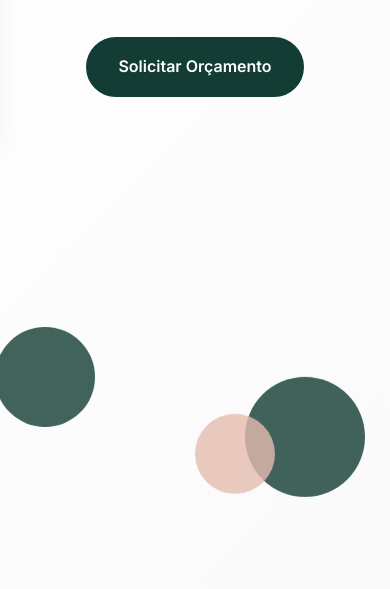
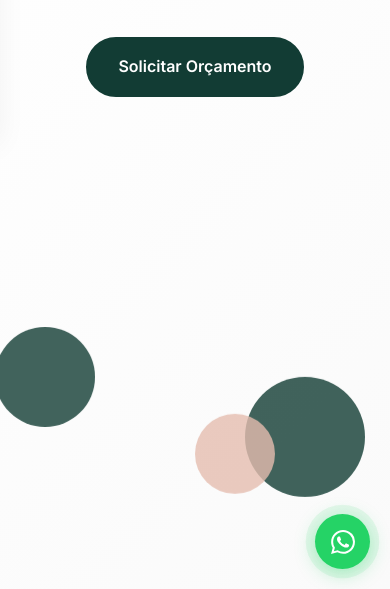
Before and after one commit to fiacacio/lauralisdesign, a plain HTML site: page index.html in a window 390 px wide. Shown: the part 255-844 px from the top of the page. Drawn offline with nearby package versions, Linux system fonts and the light colour scheme.

Commit message:
Add files via upload

```diff
--- a/index.html
+++ b/index.html
@@ -139,7 +139,7 @@
                     </div>
                     <div class="contact-item">
                         <h3>📱 WhatsApp</h3>
-                        <p>(11) 99999-9999</p>
+                        <p>(19) 98955-9119</p>
                     </div>
                     <div class="contact-item">
                         <h3>📍 Endereço</h3>
@@ -162,6 +162,17 @@
         </div>
     </section>
 
+    <!-- WhatsApp Button -->
+    <a href="https://wa.me/5519989559119?text=Olá! Gostaria de saber mais sobre os serviços da Laura Lis Design de Interiores."
+       class="whatsapp-button"
+       target="_blank"
+       rel="noopener noreferrer"
+       aria-label="Conversar no WhatsApp">
+        <svg width="24" height="24" viewBox="0 0 24 24" fill="currentColor">
+            <path d="M17.472 14.382c-.297-.149-1.758-.867-2.03-.967-.273-.099-.471-.148-.67.15-.197.297-.768.966-.94 1.164-.173.199-.347.223-.644.075-.297-.15-1.255-.463-2.39-1.475-.883-.788-1.48-1.761-1.653-2.059-.173-.297-.018-.458.13-.606.134-.133.298-.347.446-.52.149-.174.198-.298.298-.497.099-.198.05-.371-.025-.52-.075-.149-.669-1.612-.916-2.207-.242-.579-.487-.5-.669-.51-.173-.008-.371-.01-.57-.01-.198 0-.52.074-.792.372-.272.297-1.04 1.016-1.04 2.479 0 1.462 1.065 2.875 1.213 3.074.149.198 2.096 3.2 5.077 4.487.709.306 1.262.489 1.694.625.712.227 1.36.195 1.871.118.571-.085 1.758-.719 2.006-1.413.248-.694.248-1.289.173-1.413-.074-.124-.272-.198-.57-.347m-5.421 7.403h-.004a9.87 9.87 0 01-5.031-1.378l-.361-.214-3.741.982.998-3.648-.235-.374a9.86 9.86 0 01-1.51-5.26c.001-5.45 4.436-9.884 9.888-9.884 2.64 0 5.122 1.03 6.988 2.898a9.825 9.825 0 012.893 6.994c-.003 5.45-4.437 9.884-9.885 9.884m8.413-18.297A11.815 11.815 0 0012.05 0C5.495 0 .16 5.335.157 11.892c0 2.096.547 4.142 1.588 5.945L.057 24l6.305-1.654a11.882 11.882 0 005.683 1.448h.005c6.554 0 11.89-5.335 11.893-11.893A11.821 11.821 0 0020.885 3.488"/>
+        </svg>
+    </a>
+
     <!-- Footer -->
     <footer class="footer">
         <div class="container">
--- a/styles.css
+++ b/styles.css
@@ -431,6 +431,49 @@ body {
     min-height: 120px;
 }
 
+/* WhatsApp Button */
+.whatsapp-button {
+    position: fixed;
+    bottom: 30px;
+    right: 30px;
+    width: 60px;
+    height: 60px;
+    background: #25D366;
+    color: white;
+    border-radius: 50%;
+    display: flex;
+    align-items: center;
+    justify-content: center;
+    text-decoration: none;
+    box-shadow: 0 4px 20px rgba(37, 211, 102, 0.4);
+    transition: all 0.3s ease;
+    z-index: 1000;
+    animation: pulse 2s infinite;
+}
+
+.whatsapp-button:hover {
+    transform: scale(1.1);
+    box-shadow: 0 6px 25px rgba(37, 211, 102, 0.6);
+    color: white;
+}
+
+.whatsapp-button svg {
+    width: 28px;
+    height: 28px;
+}
+
+@keyframes pulse {
+    0% {
+        box-shadow: 0 4px 20px rgba(37, 211, 102, 0.4);
+    }
+    50% {
+        box-shadow: 0 4px 20px rgba(37, 211, 102, 0.4), 0 0 0 10px rgba(37, 211, 102, 0.1);
+    }
+    100% {
+        box-shadow: 0 4px 20px rgba(37, 211, 102, 0.4);
+    }
+}
+
 /* Footer */
 .footer {
     background: var(--primary-color);
@@ -523,6 +566,18 @@ body {
     .portfolio-grid {
         grid-template-columns: 1fr;
     }
+
+    .whatsapp-button {
+        bottom: 20px;
+        right: 20px;
+        width: 55px;
+        height: 55px;
+    }
+
+    .whatsapp-button svg {
+        width: 24px;
+        height: 24px;
+    }
 }
 
 @media (max-width: 480px) {
```
